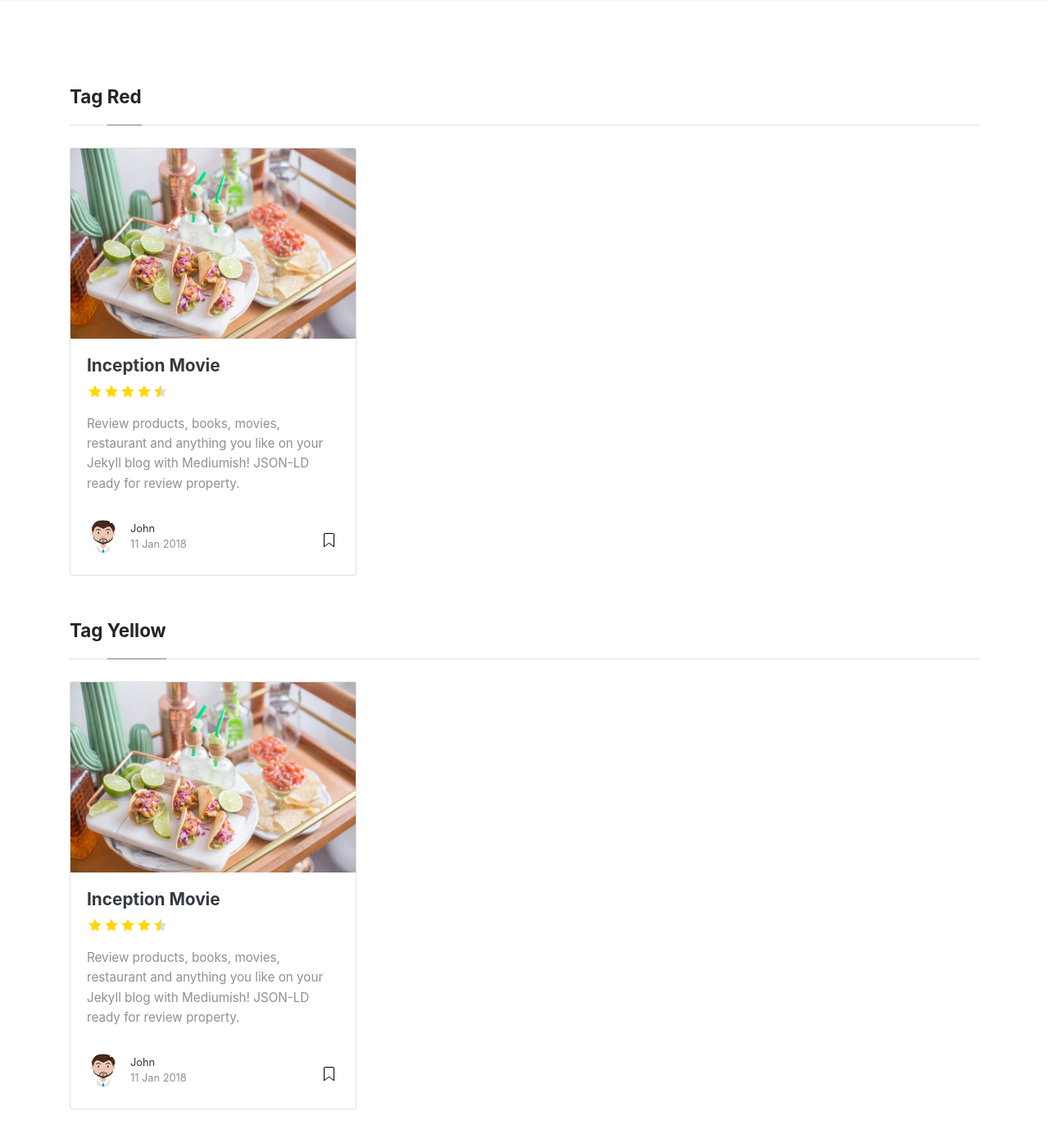
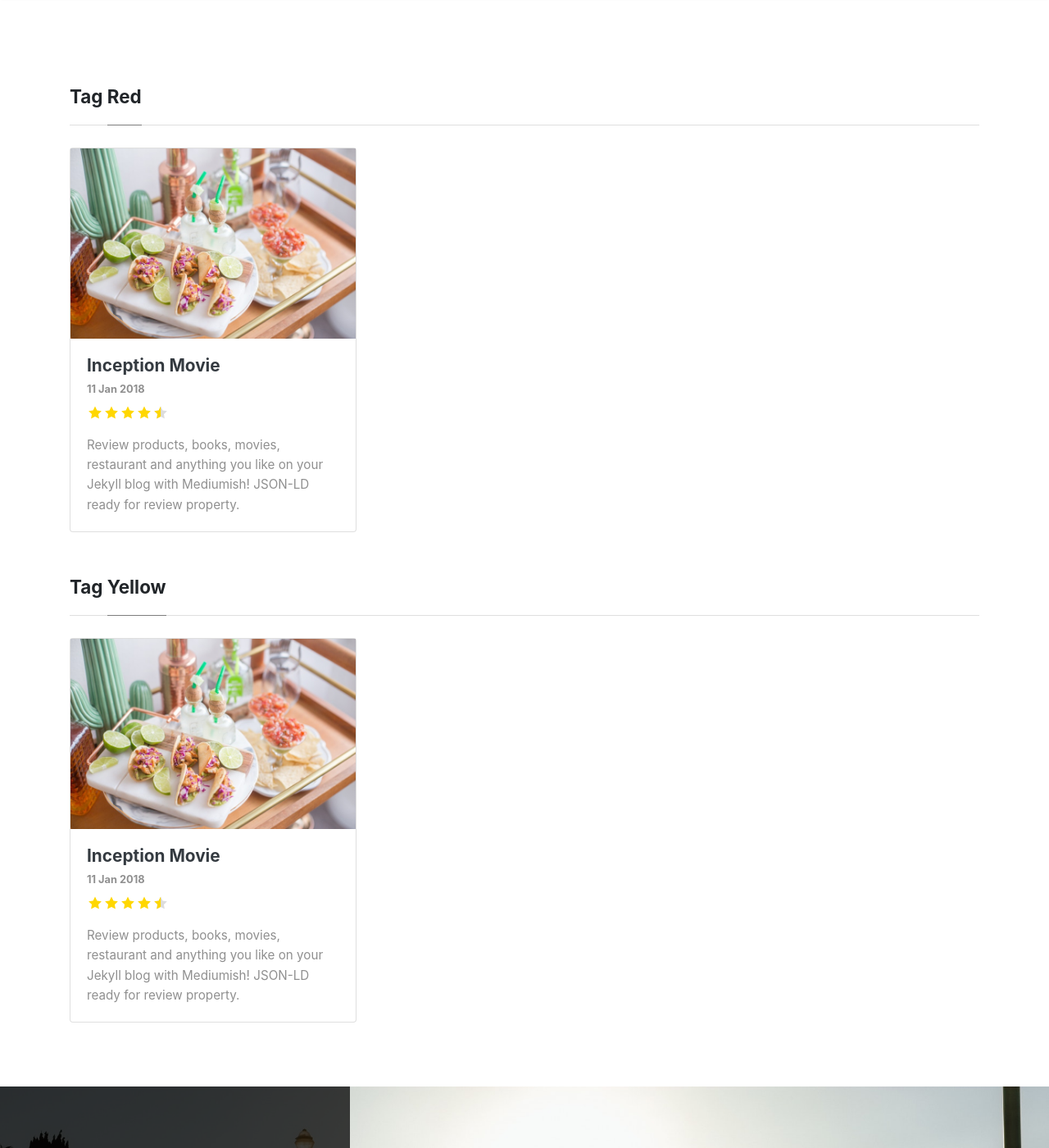
Before and after one commit to flashlightministries/stedfastnews, a Jekyll site: the page built from _pages/tags.md, in a window 1280 px wide and 1400 px high. Shown: the whole window at 82% size. Built offline with Jekyll 4.4.1, drawn with Linux system fonts in a browser that asks for light colours; nearby versions of some CDN libraries.

Commit message:
Update postbox.html

```diff
--- a/_includes/postbox.html
+++ b/_includes/postbox.html
@@ -19,6 +19,8 @@
         <div class="card-body">
             <h2 class="card-title">
                 <a class="text-dark" href="{{ site.baseurl }}{{ post.url }}">{{ post.title }}</a>
+                <br>
+                <span class="post-date">{{ post.date | date_to_string }}</span>
                 {% if post.rating %}
                 <div class="mb-2 mt-2 font-weight-normal">
                 {% include star_rating_postbox.html %}
@@ -27,25 +29,6 @@
             </h2>
             <h4 class="card-text">{{ post.excerpt | strip_html | truncatewords:30 }}</h4>
         </div>
-        <div class="card-footer bg-white">
-            <div class="wrapfooter">
-                {% if post.author %}
-                <span class="meta-footer-thumb">
-                {% if author.avatar %}
-                <img class="author-thumb" src="{{site.baseurl}}/{{ author.avatar }}" alt="{{ author.display_name }}">
-                {% else %}
-                <img class="author-thumb" src="https://www.gravatar.com/avatar/{{ author.gravatar }}?s=250&d=mm&r=x" alt="{{ author.display_name }}">
-                {% endif %}
-                </span>
-                <span class="author-meta">
-                <span class="post-name"><a target="_blank" href="{{ author.web }}">{{ author.display_name }}</a></span><br/>
-                {% endif %}
-                <span class="post-date">{{ post.date | date_to_string }}</span>
-                </span>
-                <span class="post-read-more"><a href="{{ site.baseurl }}{{ post.url }}" title="Read Story"><svg class="svgIcon-use" width="25" height="25" viewbox="0 0 25 25"><path d="M19 6c0-1.1-.9-2-2-2H8c-1.1 0-2 .9-2 2v14.66h.012c.01.103.045.204.12.285a.5.5 0 0 0 .706.03L12.5 16.85l5.662 4.126a.508.508 0 0 0 .708-.03.5.5 0 0 0 .118-.285H19V6zm-6.838 9.97L7 19.636V6c0-.55.45-1 1-1h9c.55 0 1 .45 1 1v13.637l-5.162-3.668a.49.49 0 0 0-.676 0z" fill-rule="evenodd"></path></svg></a></span>
-                <div class="clearfix"></div>
-            </div>
-        </div>
     </div>
 </div>
 <!-- end post -->
```
